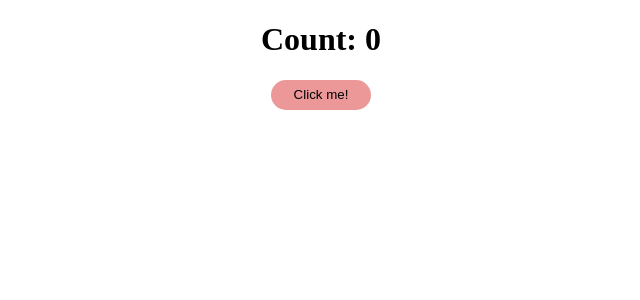
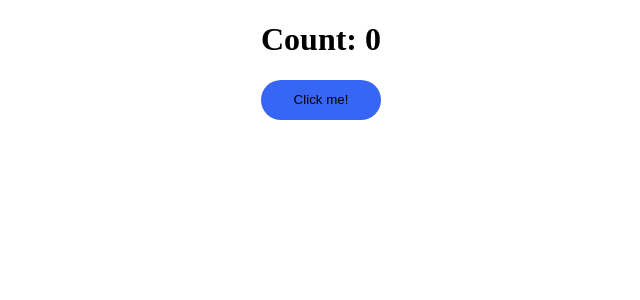
Before and after one commit to mate-academy/react_counter, a React (Create React App) app: page / in a window 1280 px wide. Shown: the top 300 px of the page, without its empty margins (319-959 px from the left). Built offline with nearby package versions, Linux system fonts and the light colour scheme; the HTML template or start-up script is replaced by a standard one.

Commit message:
add hover & active on button

```diff
--- a/src/components/Counter/Counter.css
+++ b/src/components/Counter/Counter.css
@@ -3,10 +3,21 @@
 }
 
 .button {
-  width: 100px;
-  height: 30px;
+  width: 120px;
+  height: 40px;
   border: none;
-  background-color: rgb(236, 152, 152);
+  background-color: rgb(55, 102, 245);
   border-radius: 30px;
   outline: none;
+  transition: transform 0.2s ease-in;
+
 }
+
+.button:hover {
+  transform: scale(1.1);
+}
+
+.button:active {
+  background-color: rgb(8, 61, 219);
+  transform: translateY(1px);
+}
--- a/src/components/Counter/Counter.js
+++ b/src/components/Counter/Counter.js
@@ -2,8 +2,8 @@ import React from 'react';
 import './Counter.css';
 
 export class Counter extends React.PureComponent {
-  constructor(props) {
-    super(props);
+  constructor() {
+    super();
 
     this.state = {
       count: 0,
```
